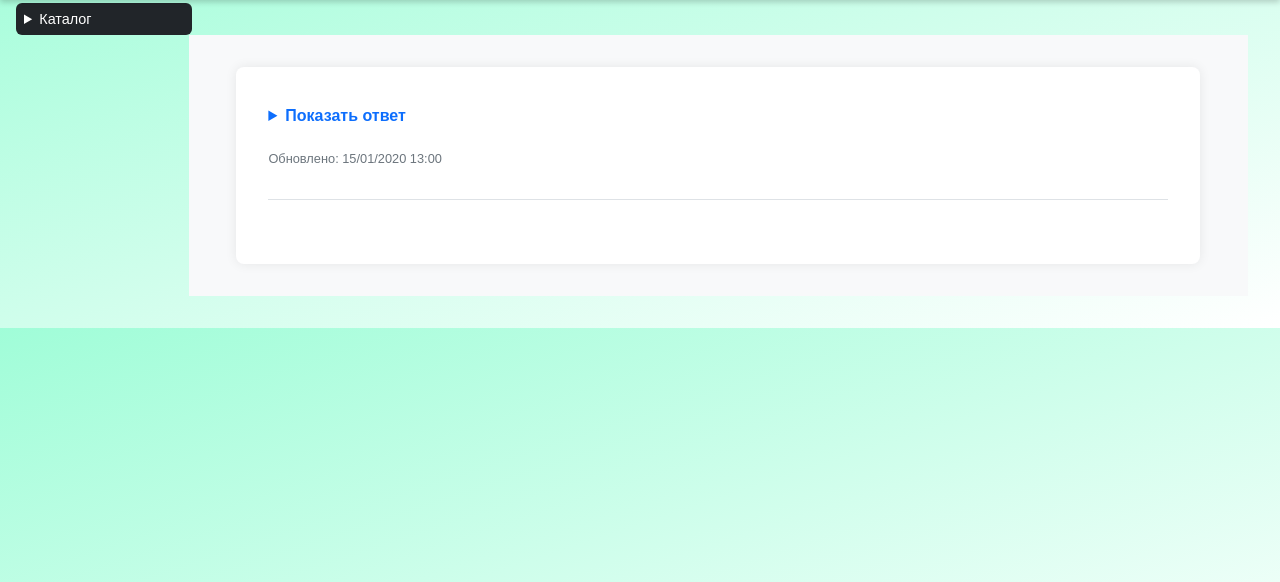
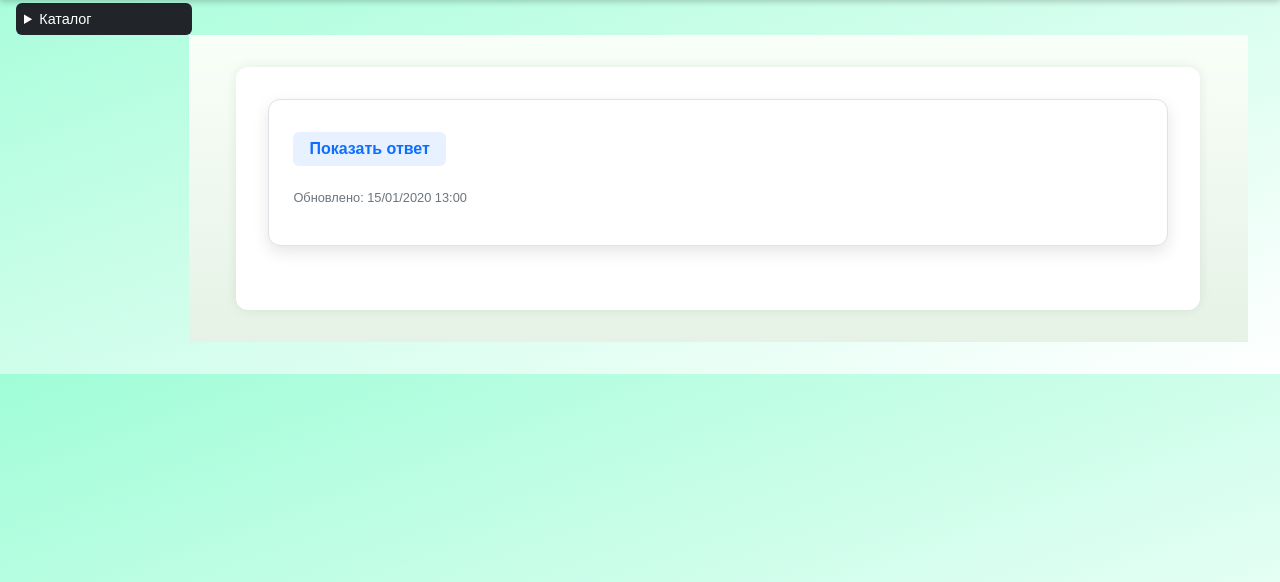
Before and after one commit to Vediz-antonova/IGI_STRWEB, a Django app: page /faq/ in a window 1280 px wide. Shown: the part 93-675 px from the top of the page. Run offline with Django 5.2, Linux system fonts and the light colour scheme; tables that the repository leaves empty hold one stand-in row (values such as "Sample post").

Commit message:
FAQ page

```diff
--- a/STRWEB/LR2/ZooShopApp/static/css/main/faq.css
+++ b/STRWEB/LR2/ZooShopApp/static/css/main/faq.css
@@ -1,21 +1,43 @@
 .faq-wrapper {
   padding: 2rem;
-  background-color: #f8f9fa;
+  background: linear-gradient(to bottom, #f8fff8, #e6f2e6);
 }
 
 .faq-list {
-  background-color: #fff;
   padding: 2rem;
-  border-radius: 8px;
+  border-radius: 12px;
   max-width: 900px;
   margin: 0 auto;
   box-shadow: 0 0 12px rgba(0, 0, 0, 0.08);
+  background-color: #ffffff;
+}
+
+h3[itemprop="name"] {
+  text-align: left;
+  font-size: 1.3rem;
+  margin-bottom: 1rem;
+  color: #871957;
+}
+
+.faq-list > p {
+  text-align: center;
+  font-size: 1rem;
+  color: #495057;
+  margin-bottom: 2rem;
 }
 
 .faq-item {
+  background-color: #fff;
+  border: 1px solid #dee2e6;
+  border-radius: 12px;
+  padding: 1.5rem;
   margin-bottom: 2rem;
-  border-bottom: 1px solid #dee2e6;
-  padding-bottom: 1rem;
+  box-shadow: 0 4px 12px rgba(0, 0, 0, 0.06);
+  transition: box-shadow 0.3s ease;
+}
+
+.faq-item:hover {
+  box-shadow: 0 6px 16px rgba(0, 0, 0, 0.1);
 }
 
 .faq-header {
@@ -29,33 +51,46 @@
   margin-bottom: 0.25rem;
 }
 
-.faq-date {
-  font-size: 0.85rem;
-  color: #6c757d;
-}
-
 .faq-details {
   margin-top: 0.5rem;
 }
 
 .faq-toggle {
+  display: inline-block;
+  background-color: #e7f1ff;
+  padding: 0.5rem 1rem;
+  border-radius: 6px;
+  font-weight: 600;
+  color: #0d6efd;
   cursor: pointer;
-  font-weight: bold;
-  color: #0d6efd;
+  transition: background-color 0.2s ease;
   margin-bottom: 0.5rem;
 }
 
 .faq-toggle:hover {
-  text-decoration: underline;
+  background-color: #d0e7ff;
+  text-decoration: none;
 }
 
 .faq-answer {
   font-size: 1rem;
   color: #212529;
   margin-top: 0.5rem;
+  line-height: 1.6;
+}
+
+details[open] .faq-answer {
+  animation: fadeIn 0.3s ease-in;
+}
+
+@keyframes fadeIn {
+  from { opacity: 0; transform: translateY(-4px); }
+  to { opacity: 1; transform: translateY(0); }
 }
 
 footer small {
   font-size: 0.8rem;
   color: #6c757d;
+  display: block;
+  margin-top: 1rem;
 }
```
Also changed, not shown: STRWEB/LR2/ZooShopApp/main/templates/main/faq.html (+4 -8 lines), 1 other file.
